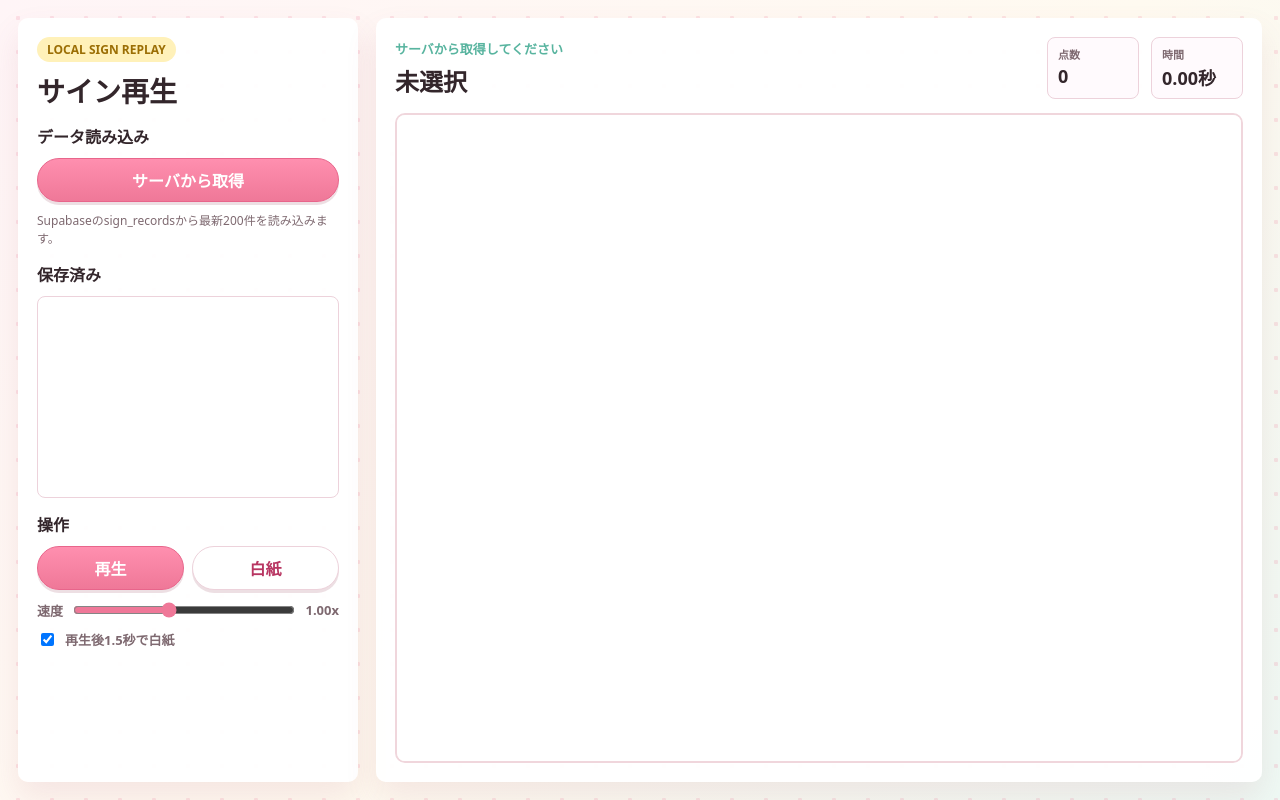
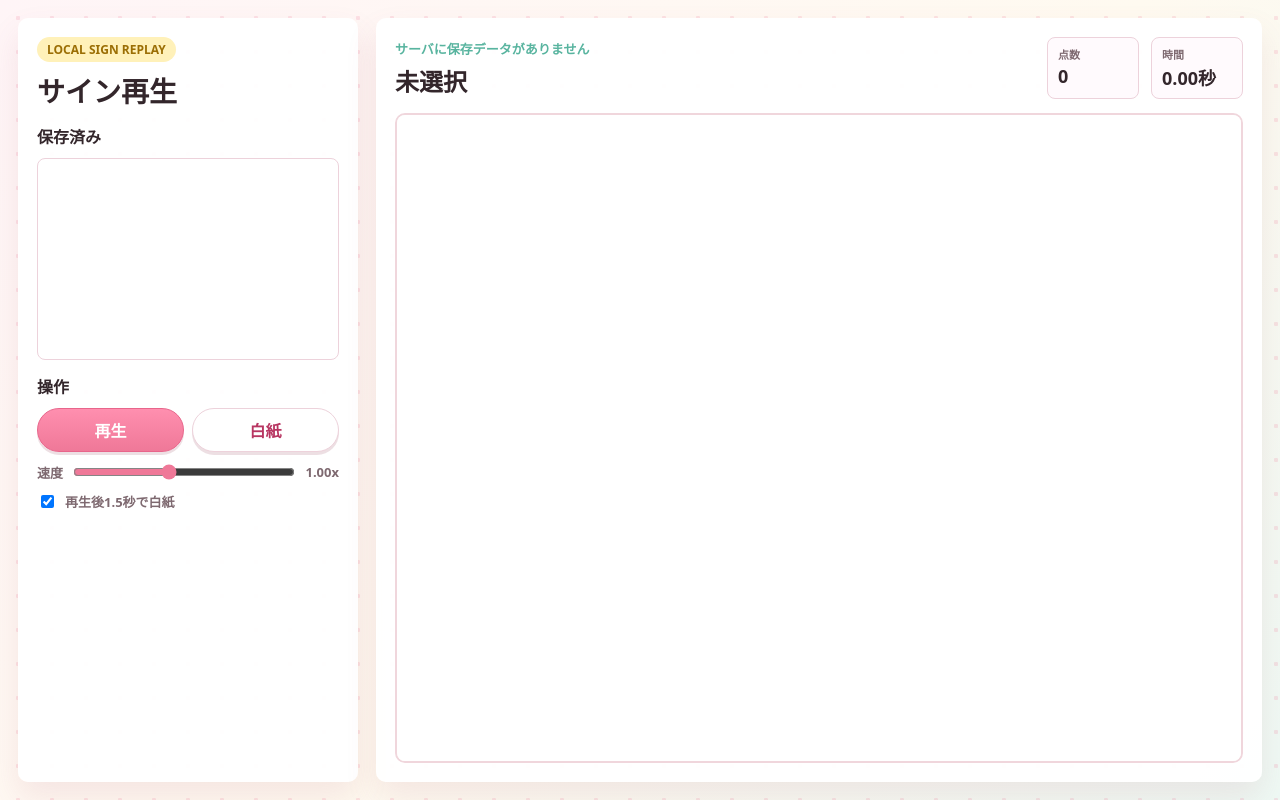
Before and after one commit to takuyaiwamoto/SignRecord, a website: page electron/replay.html in a window 1280 px wide. Both pictures are taken after a click on the button "白紙". Drawn offline with Linux system fonts and the light colour scheme.

Commit message:
Load replay records on startup

```diff
--- a/electron/replay.css
+++ b/electron/replay.css
@@ -105,7 +105,6 @@ button:hover {
   border-color: #d9bcc5;
 }
 
-#fetch-button,
 #replay-button {
   border-color: #e8658b;
   background: linear-gradient(180deg, #ff8faf 0%, var(--accent) 100%);
--- a/electron/replay.html
+++ b/electron/replay.html
@@ -13,12 +13,6 @@
           <p class="eyebrow">Local Sign Replay</p>
           <h1>サイン再生</h1>
         </header>
-
-        <section class="panel">
-          <h2>データ読み込み</h2>
-          <button id="fetch-button" type="button">サーバから取得</button>
-          <p class="hint">Supabaseのsign_recordsから最新200件を読み込みます。</p>
-        </section>
 
         <section class="panel">
           <h2>保存済み</h2>
@@ -46,7 +40,7 @@
       <section class="stage">
         <div class="stage-head">
           <div>
-            <p id="status" role="status" aria-live="polite">サーバから取得してください</p>
+            <p id="status" role="status" aria-live="polite">サーバから取得中</p>
             <h2 id="title">未選択</h2>
           </div>
           <dl class="metrics">
--- a/electron/replay.js
+++ b/electron/replay.js
@@ -1,6 +1,5 @@
 const canvas = document.getElementById('replay-canvas');
 const ctx = canvas.getContext('2d');
-const fetchButton = document.getElementById('fetch-button');
 const recordSelect = document.getElementById('record-select');
 const replayButton = document.getElementById('replay-button');
 const clearButton = document.getElementById('clear-button');
@@ -210,7 +209,7 @@ function selectRecord(index) {
     titleText.textContent = '未選択';
     pointCountText.textContent = '0';
     durationText.textContent = '0.00秒';
-    setStatus('サーバから取得してください');
+    setStatus('サーバに保存データがありません');
     return;
   }
 
@@ -269,8 +268,7 @@ function loadRows(rows) {
   setStatus(`サーバから${records.length}件を取得しました`);
 }
 
-fetchButton.addEventListener('click', async () => {
-  fetchButton.disabled = true;
+async function fetchRecordsOnStartup() {
   setStatus('サーバから取得中');
 
   try {
@@ -279,10 +277,8 @@ fetchButton.addEventListener('click', async () => {
   } catch (error) {
     console.error(error);
     setStatus('サーバ取得失敗: service_roleキーかSELECT権限を確認');
-  } finally {
-    fetchButton.disabled = false;
   }
-});
+}
 
 recordSelect.addEventListener('change', () => {
   selectRecord(Number(recordSelect.value));
@@ -295,7 +291,7 @@ replayButton.addEventListener('click', () => {
 clearButton.addEventListener('click', () => {
   stopReplay();
   clearCanvas();
-  setStatus(selectedRecord ? '再生できます' : 'サーバから取得してください');
+  setStatus(selectedRecord ? '再生できます' : 'サーバに保存データがありません');
 });
 
 speedInput.addEventListener('input', () => {
@@ -303,4 +299,7 @@ speedInput.addEventListener('input', () => {
 });
 
 window.addEventListener('resize', resizeCanvas);
-requestAnimationFrame(resizeCanvas);
+requestAnimationFrame(() => {
+  resizeCanvas();
+  fetchRecordsOnStartup();
+});
```
Also changed, not shown: README.md.
